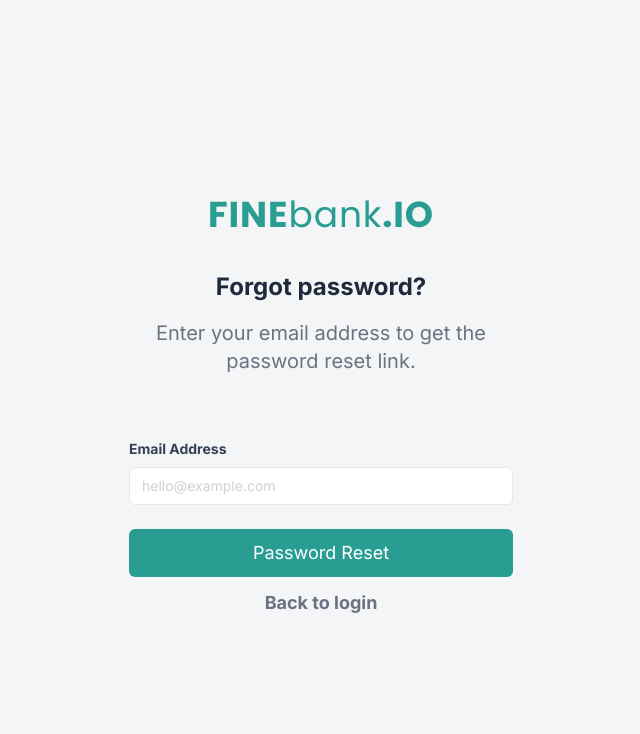
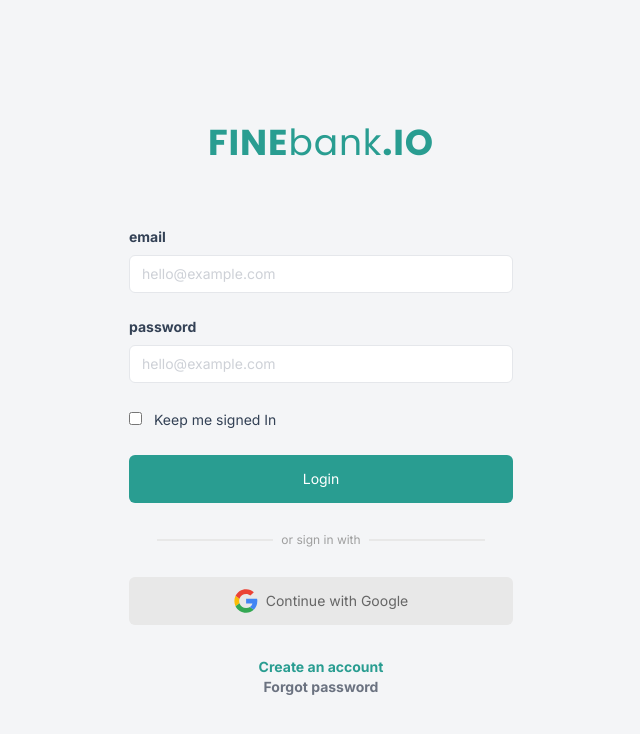
Before and after one commit to GabrielIndrawan/proyek-app-react, a React (Vite) app: page / in a window 1280 px wide. Shown: the top 734 px of the page, without its empty margins (319-959 px from the left). Built offline with nearby package versions, Linux system fonts and the light colour scheme.

Commit message:
nambah link text

```diff
--- a/src/App.jsx
+++ b/src/App.jsx
@@ -1,9 +1,10 @@
 
 import ForgetPassword from "./pages/forgetPassword";
+import SignIn from "./pages/signIn";
 
 const App = () => {
   return (
-    <ForgetPassword/>
+    <SignIn/>
   );
 };
 
--- a/src/layouts/Authlayout.jsx
+++ b/src/layouts/Authlayout.jsx
@@ -111,7 +111,10 @@ const Authlayout = (props) => {
       <a className="text-primary text-sm font-bold">Sign In Here</a>
     </>
   ) : (
-    <a className="text-primary text-sm font-bold">Create an account</a>
+    <div className="flex flex-col utems-center text-center">
+      <a className="text-primary text-sm font-bold">Create an account</a>
+      <a className="text-gray-500 text-sm font-bold">Forgot password</a>
+    </div>
   )}
 </div>
         {/* link end */}
```
